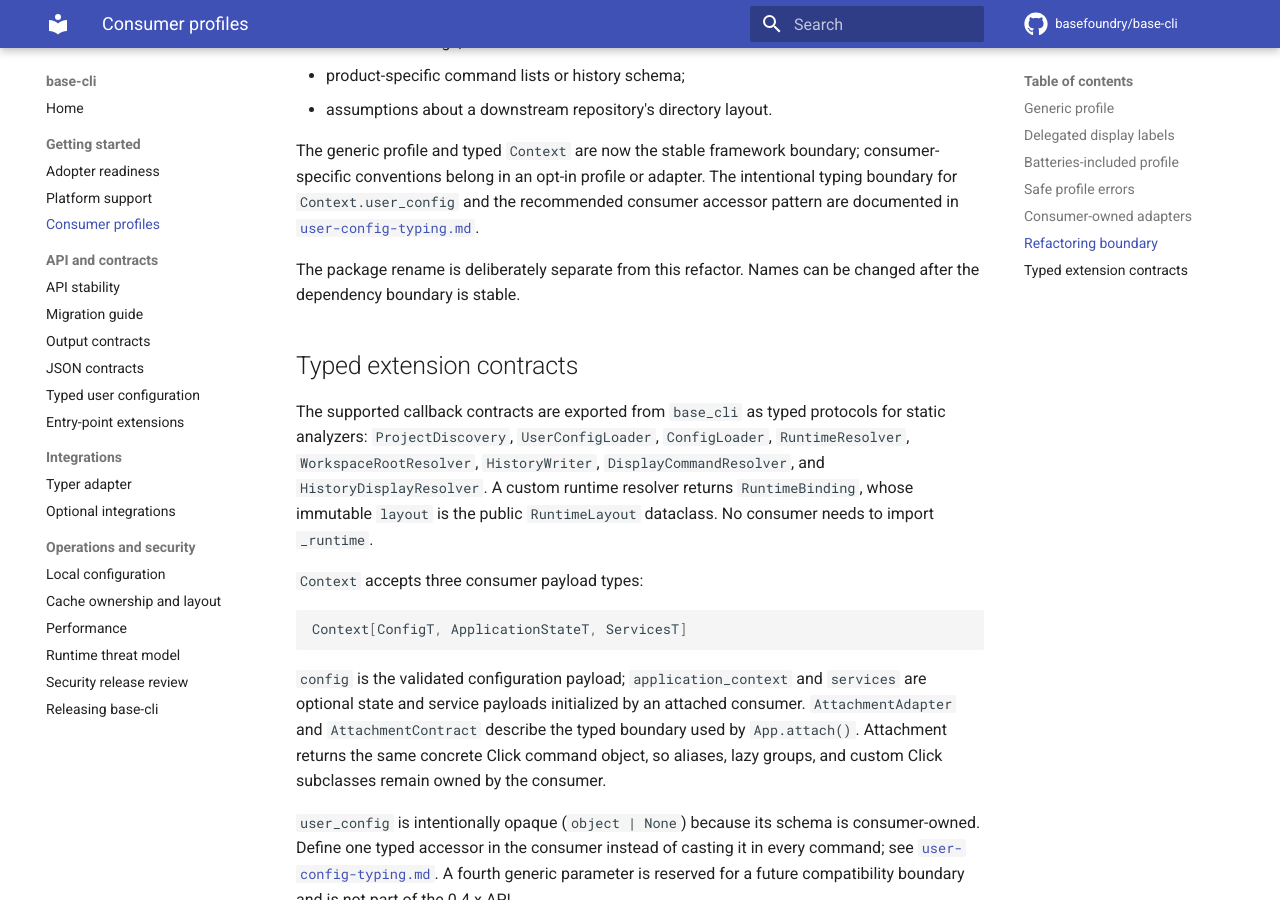
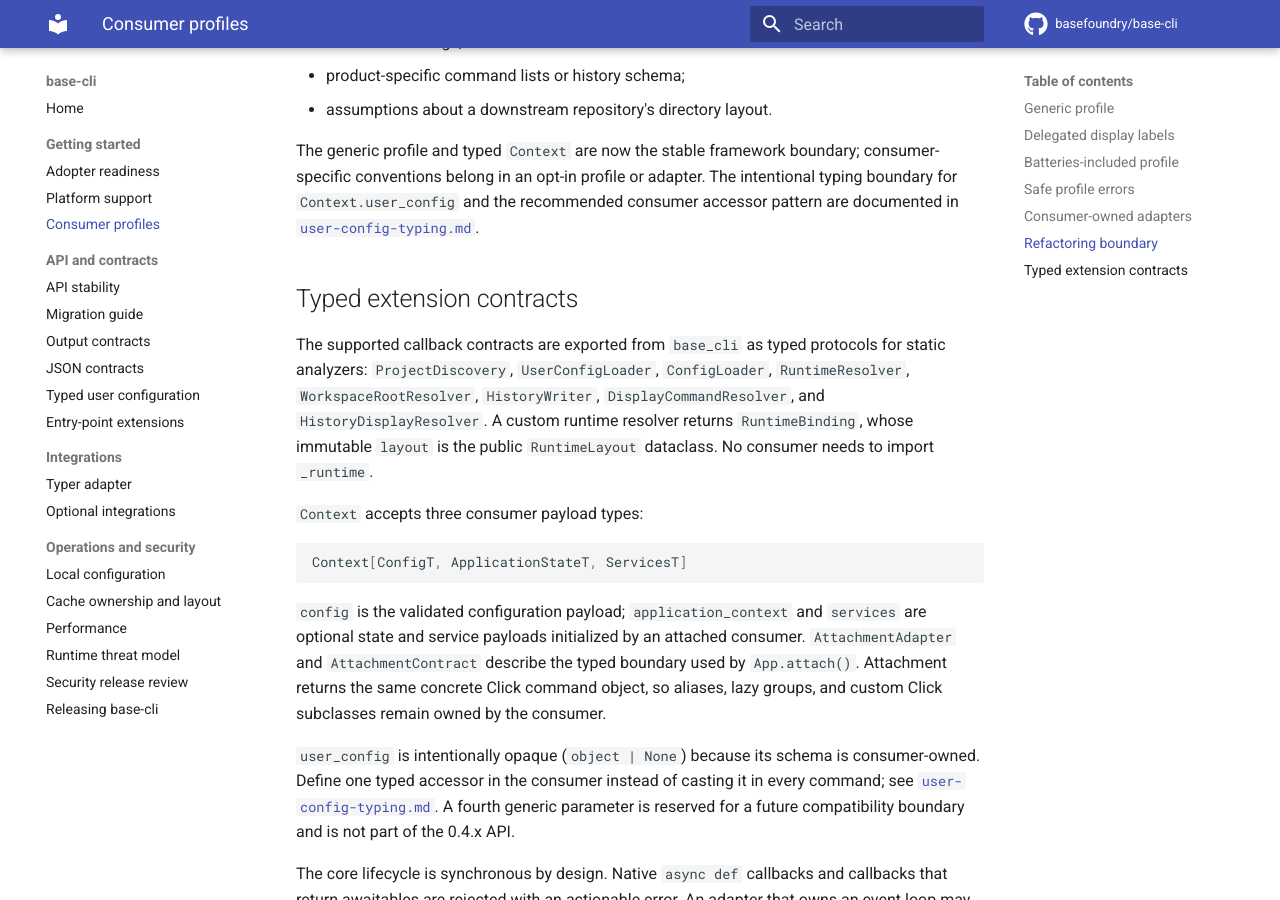
Before and after one commit to basefoundry/base-cli, an MkDocs documentation site: the page built from docs/consumer-profiles.md, in a window 1280 px wide and 900 px high, scrolled down 4058 px. Built offline with MkDocs 1.6.1 and Material for MkDocs 9.7.7, drawn with Linux system fonts in a browser that asks for light colours; comment, search, counter and statistics services are not loaded.

Commit message:
Remove obsolete planning note from consumer docs

```diff
--- a/docs/consumer-profiles.md
+++ b/docs/consumer-profiles.md
@@ -193,9 +193,6 @@ intentional typing boundary for `Context.user_config` and the recommended
 consumer accessor pattern are documented in
 [`user-config-typing.md`](user-config-typing.md).
 
-The package rename is deliberately separate from this refactor. Names can be
-changed after the dependency boundary is stable.
-
 ## Typed extension contracts
 
 The supported callback contracts are exported from `base_cli` as typed protocols
```
